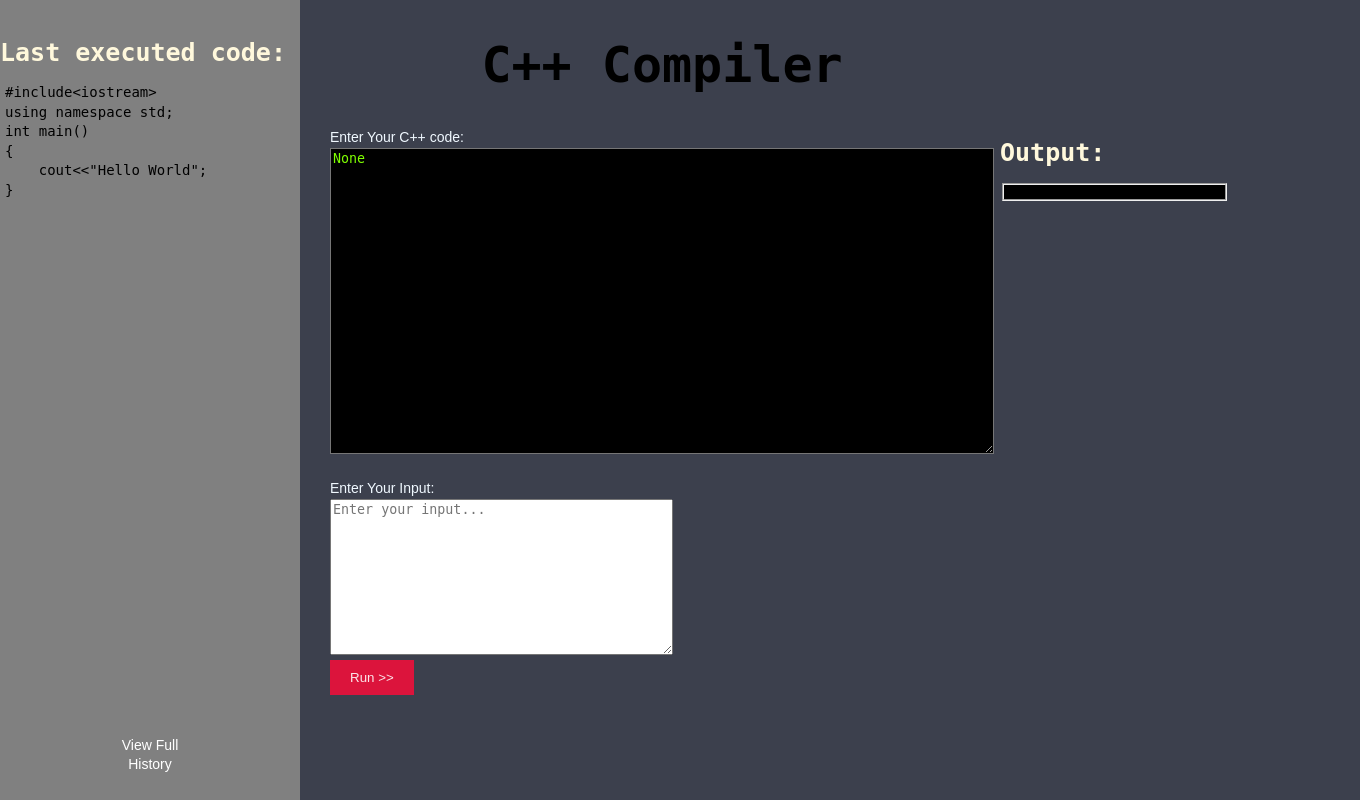
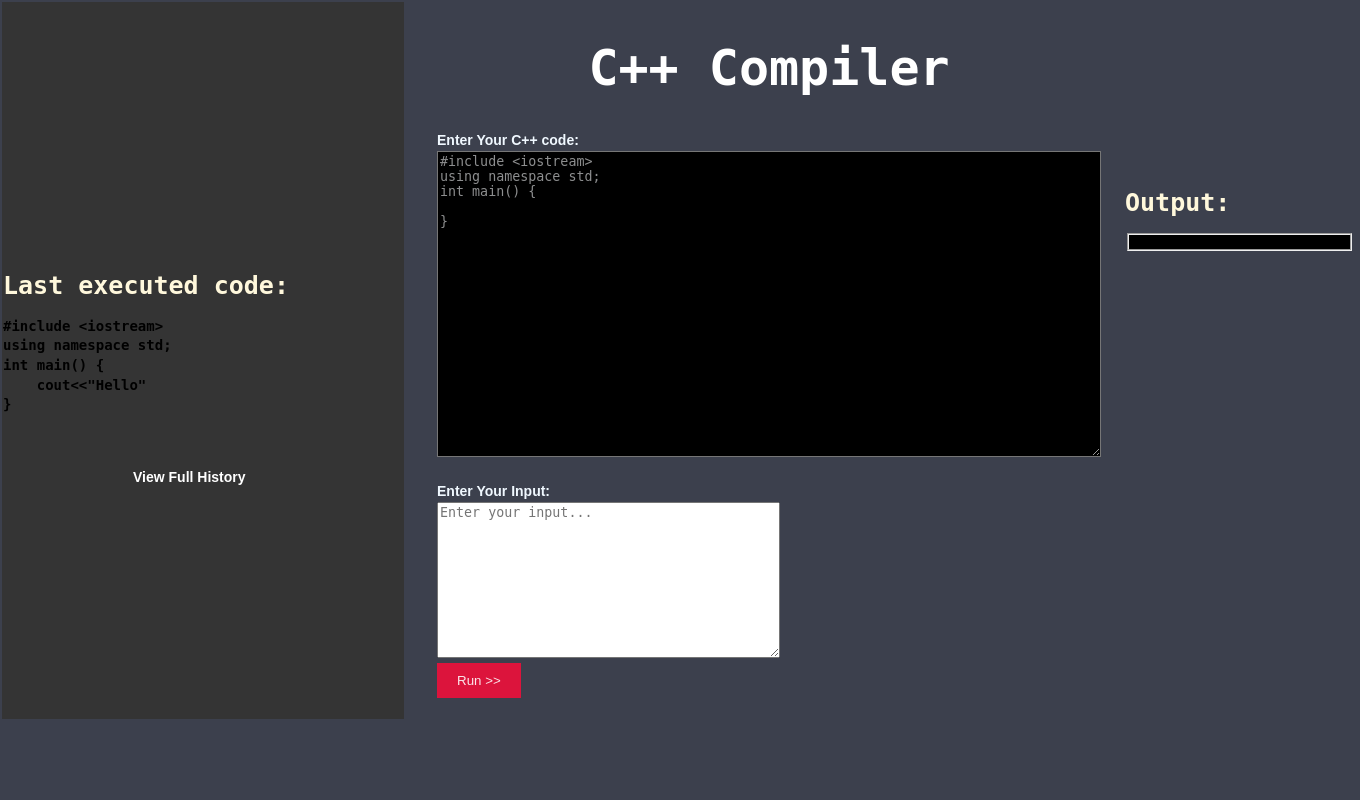
Before and after one commit to Srivatsanb123/CPP_Compiler, a Flask app: page / in a window 1360 px wide. Run offline with Flask 3, Linux system fonts and the light colour scheme; data comes from the database, SQL or seed files in the repository; lists and menus that the app fills with data are empty.

Commit message:
C++ Compiler

```diff
--- a/app.py
+++ b/app.py
@@ -1,8 +1,8 @@
 from flask import Flask, render_template, request
 import subprocess
 import os
-import time
 import sqlite3
+import datetime
 
 
 app = Flask(__name__)
@@ -12,21 +12,29 @@ def index():
     output = ''
     history = []
     code=request.form.get('cppcode')
+    date,time=str(datetime.datetime.now()).split()
+    time=time[:8]
     conn=sqlite3.connect('cppcodes.db')
     c=conn.cursor()
-    c.execute('CREATE TABLE IF NOT EXISTS history (id INTEGER PRIMARY KEY AUTOINCREMENT, code TEXT)')
-    sql_query = "INSERT INTO history (code) VALUES (?)"
-    c.execute(sql_query, (code,))
+    c.execute('CREATE TABLE IF NOT EXISTS history (code TEXT,output TEXT,date TEXT,time TEXT)')
     conn.commit()
     if request.method == 'POST':
-        while not os.path.exists('cppcode.cpp'):
-            time.sleep(0.1)
+        with open('cppcode.cpp', 'w') as f:
+            for line in code.splitlines():
+                f.write(line + '\n')
         try:
             subprocess.run(['g++', 'cppcode.cpp', '-o', 'cppcode'],  stdout=subprocess.PIPE, stderr=subprocess.PIPE, check=True)
         except subprocess.CalledProcessError as error:
             output = error.stderr.decode('utf8')
             os.remove('cppcode.cpp')
-            return render_template('index.html', output=output)
+            c.execute('INSERT INTO history(code,output,date,time) VALUES (?,?,?,?)', (code,output,date,time))
+            conn.commit()
+            c.execute('SELECT code,output FROM history WHERE code IS NOT NULL')
+            rows = c.fetchall()
+            for row in rows:
+                history.append(row)
+            conn.close()
+            return render_template('index.html', output=output,history=history,cppcode=code)
         inc = request.form.get('input')
         process = subprocess.Popen('./cppcode', stdin=subprocess.PIPE, stdout=subprocess.PIPE, stderr=subprocess.PIPE, universal_newlines=True)
         process.stdin.write(inc)
@@ -34,7 +42,9 @@ def index():
         output = out + err
         os.remove('cppcode.cpp')
         os.remove('cppcode.exe')
-    c.execute('SELECT * FROM history WHERE code IS NOT NULL')
+    c.execute('INSERT INTO history(code,output,date,time) VALUES (?,?,?,?)', (code,output,date,time))
+    conn.commit()
+    c.execute('SELECT code,output FROM history WHERE code IS NOT NULL')
     rows = c.fetchall()
     for row in rows:
         history.append(row)
--- a/templates/index.html
+++ b/templates/index.html
@@ -15,23 +15,6 @@
                 padding: 0;
                 margin: 0;
             }
-        .compiler{
-            position: absolute;
-            left: 300px;
-            top: 0px;
-        }
-        .history{
-            position: absolute;
-            left:0px;
-            top: 0px;
-            background-color: gray;
-            width: 300px;
-            height:100%;
-        }
-
-        .precode{
-            margin-left: 5px;
-        }
             form {
                 margin: 20px;
                 margin-left: 30px;
@@ -41,6 +24,7 @@
                 font-family:monospace;
                 font-size: 50px;
                 padding-top: 22px;
+                color: white;
             }
             h2 {
                 font-family:monospace;
@@ -49,13 +33,9 @@
                 color: cornsilk;
             }
             .cppcode{
+                font-family: monospace;
                 background-color: black;
-            color: chartreuse;
-        }
-        div{
-            position: absolute;
-            left: 700px;
-            top: 100px;
+                color:#8d8e8f;
             }
             .outputscr{
                 background-color: black;
@@ -77,60 +57,86 @@
             button:hover {
                 background-color: #666;
             }
+            .precode{
+                width: 400px;
+                word-wrap: break-word;
+                overflow-wrap: break-word;
+                white-space: pre-wrap;
+            }
             a {
-            display: block;
                 color: white;
-            text-align:center;
-            padding: 20px 100px;
+                padding: 10px 10px;
                 text-decoration: none;
-            position: absolute;
-            bottom: 5px;
-
+                position: relative;
+                left: 120px;
             }
-
-        a:hover {
-            background-color: #333;
+            a:hover{
+                background-color:black;
+            }
+            table th{
+                text-align: left;
+            }
+            .history{
+                width: 400px;
+                background-color: rgb(52, 52, 52);
+            }
+            .output{
+                position: relative;
+                top: -160px;
+            }
+            .precode{
+                position: relative;
             }
         </style>
-    <script src = "https://cdnjs.cloudflare.com/ajax/libs/FileSaver.js/2.0.0/FileSaver.min.js" integrity="sha512-csNcFYJniKjJxRWRV1R7fvnXrycHP6qDR21mgz1ZP55xY5d+aHLfo9/FcGDQLfn2IfngbAHd8LdfsagcCqgTcQ==" crossorigin = "anonymous" referrerpolicy = "no-referrer"> </script>
-    <script>
-        var code
-        function getcode() {
-        code = document.getElementById("cppcode").value;
-        var blob=new Blob([code],{
-            type: "text/plain;charset=utf-8"
-        });
-        saveAs(blob,"cppcode.cpp");
-    }
-    </script>
         <title>Online C++ Compiler</title>
     </head>
     <body>
-<div class="history">
+        <table>
+            <th class="history">
                 {% if history %}
-    <h2>Last executed code:</h2>
-    <pre class="precode">{{ history[-1][1] }}</pre>
+                    <pre class="precode"><h2>Last executed code:</h2>{{ history[-1][0] }}</pre>
                     <br><br>
+                    <a href="./history" target="_blank">View Full History</a>
                 {% endif %}
-    <a href="http://127.0.0.1:5000/history" target="_blank">View Full History</a>
-</div>
-<div class="compiler">
-    <form method="POST" autocomplete="off">
+            </th>
+            <th><form method="POST" autocomplete="off">
                 <h1>C++ Compiler</h1><br>
                 <label>Enter Your C++ code:</label><br>
-        <textarea placeholder="Your Code goes here..." class="cppcode" id="cppcode" name="cppcode" rows="20" cols="80">{{cppcode}}</textarea><br><br>
+                <textarea placeholder="Your Code goes here..." class="cppcode" id="cppcode" name="cppcode" rows="20" cols="80" required>{% if cppcode %}{{cppcode}}{% else %}#include &lt;iostream&gt;
+using namespace std;
+int main() {
+
+}{% endif %}</textarea><br><br>
                 <label>Enter Your Input:</label><br>
                 <textarea placeholder="Enter your input..." id="input" name="input" rows="10" cols="40"></textarea><br>
-        <button type="submit" onclick="getcode()">Run >></button>
-    </form>
-    <div class="output">
+                <button type="submit">Run >></button>
+            </form></th>
+            <script>
+                function codecheck(){
+                    var cppcode = document.getElementById("cppcode").value;
+                    if (cppcode.includes("main")){
+                        return false;
+                    }
+                    return true;
+                }
+                var form=document.querySelector("form");
+                form.addEventListener("submit", function(e){
+                    e.preventDefault();
+                    if(codecheck()){
+                        alert("The code must contain main() to execute");
+                    }else{
+                        form.submit();
+                    }
+                });
+            </script>
+            <th class="output">
                 <h2>Output:</h2>
                 <fieldset class="outputscr">
                     {% if output %}
                     <pre>{{ output }}</pre>
                     {% endif %}
                 </fieldset>
-    </div>
-</div>
+            </th>
+        </table>
     </body>
 </html>
```
Also changed, not shown: check.py (added, +7 -0 lines), templates/history.html (+30 -3 lines), cppcodes.db. Lines whose indentation alone changed are shown as unchanged.
